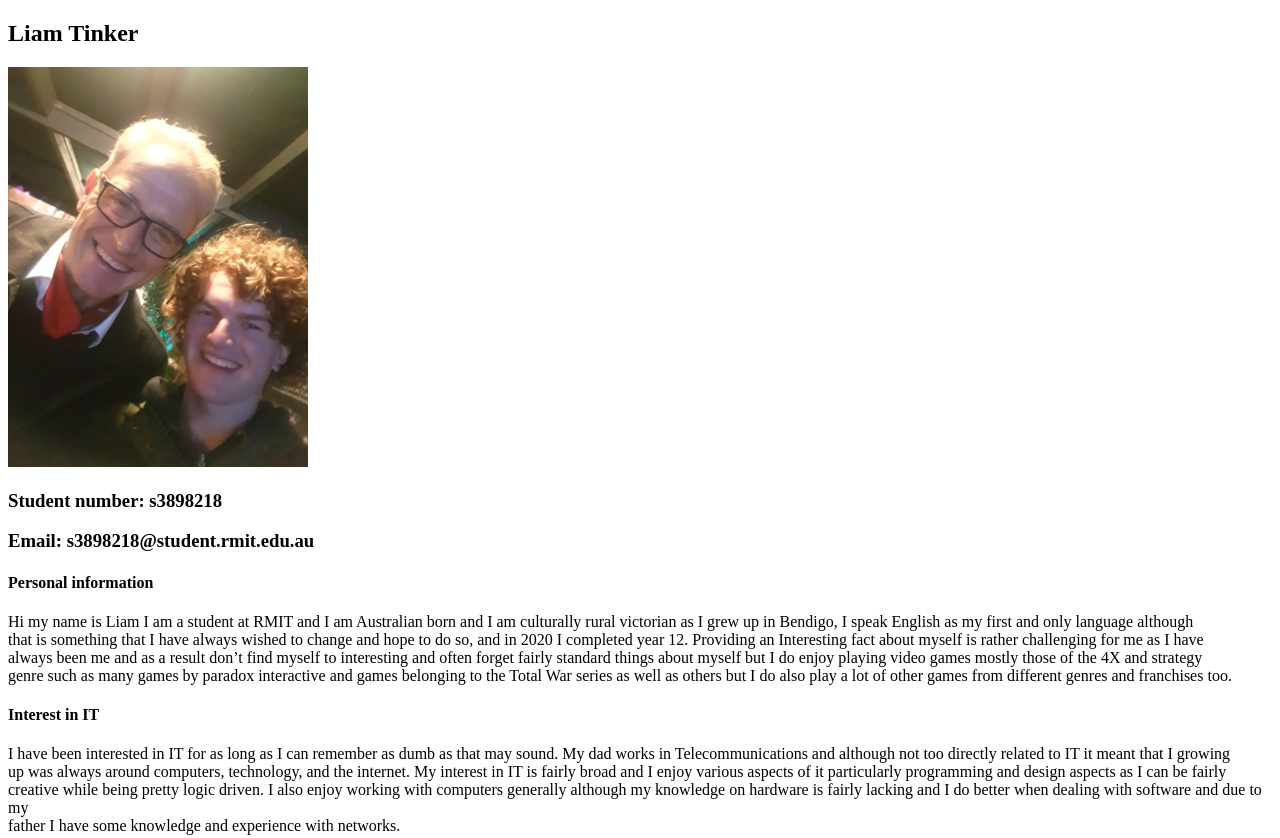
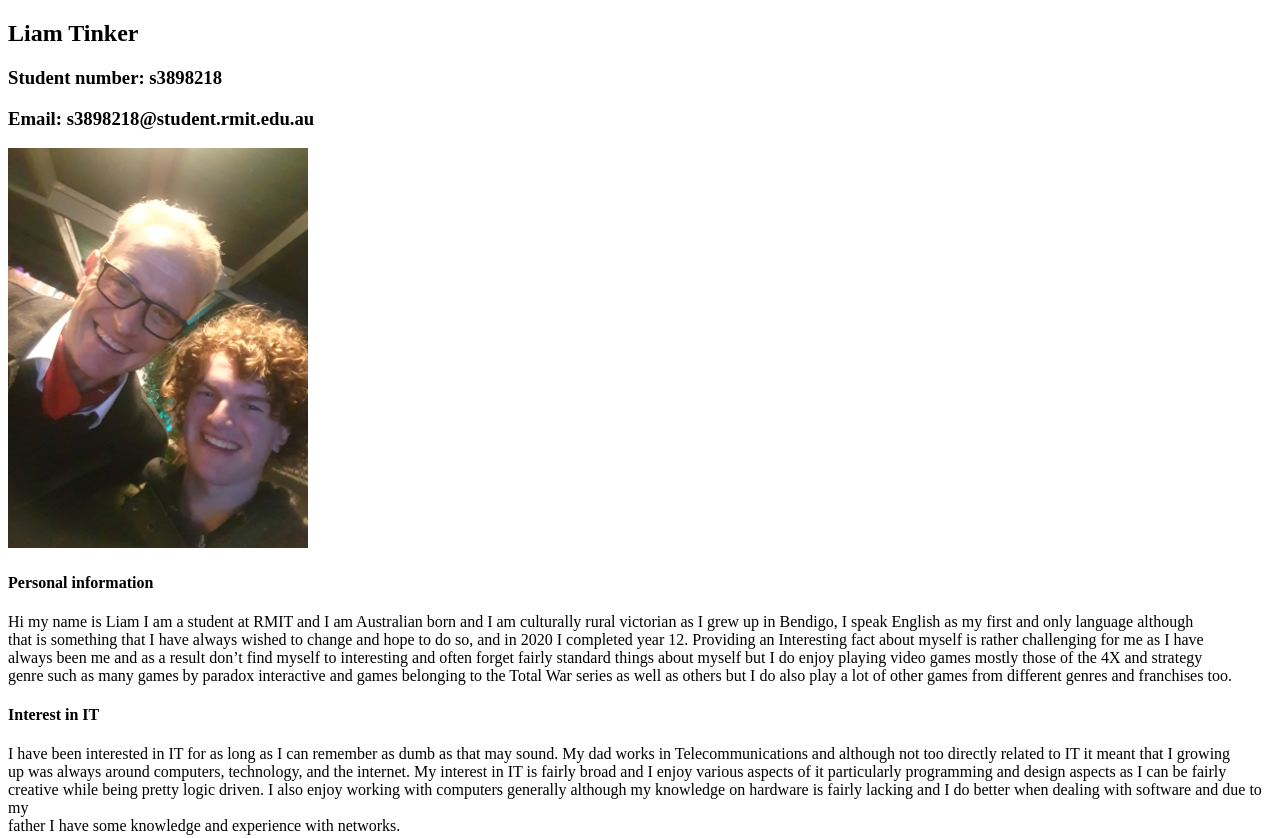
Before and after one commit to L-Tinker/Tinker_Intro_to_IT, a plain HTML site: page index.html in a window 1280 px wide. Shown: the top 838 px of the page. Drawn offline with Linux system fonts and the light colour scheme.

Commit message:
Update index.html

```diff
--- a/index.html
+++ b/index.html
@@ -5,9 +5,9 @@
 </head>
 <body>
 
-<h2>Liam Tinker</h2> <img src="20201106_223423.jpg" alt="liam and matt" width="300">
+<h2>Liam Tinker</h2>
 <h3>Student number: s3898218</h3>
-<h3>Email: s3898218@student.rmit.edu.au</h3>
+<h3>Email: s3898218@student.rmit.edu.au</h3> <img src="20201106_223423.jpg" alt="liam and matt" width="300">
 <h4>Personal information</h4>
 <p>Hi my name is Liam I am a student at RMIT and I am Australian born and I am culturally rural victorian as I grew up in Bendigo, I speak English as my first and only language although <br>
 that is something that I have always wished to change and hope to do so, and in 2020 I completed year 12. Providing an Interesting fact about myself is rather challenging for me as I have <br>
```
